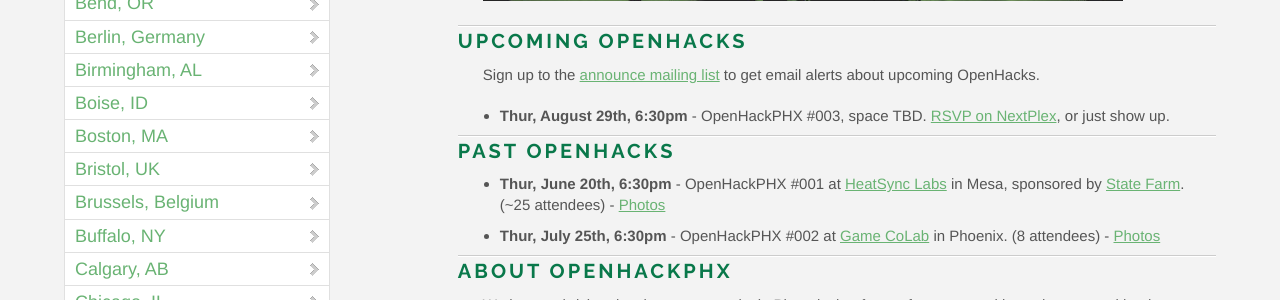
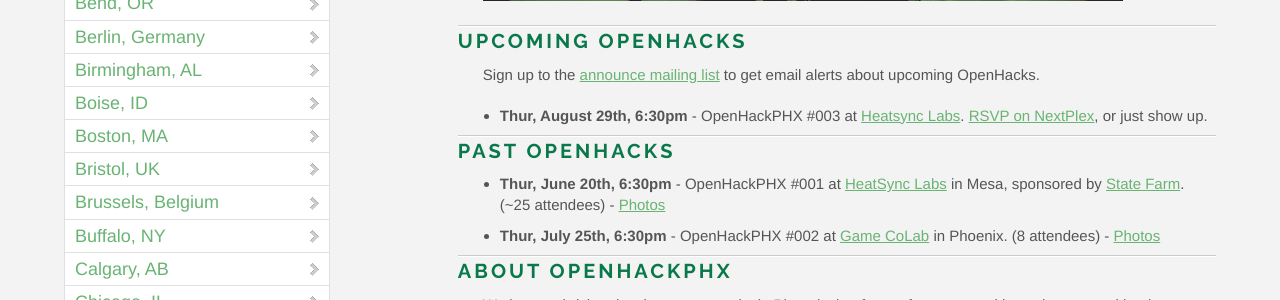
Before and after one commit to OpenHack/openhack.github.com, a Jekyll site: the page built from phoenix/index.markdown, in a window 1280 px wide and 900 px high, scrolled down 341 px. Shown: the part 153-453 px from the top of the window. Built offline with Jekyll 4.4.1, drawn with Linux system fonts in a browser that asks for light colours; nearby versions of some CDN libraries; Markdown is read by kramdown in place of the engine named in the settings; comment, search, counter and statistics services are not loaded.

Commit message:
new location; heatsync

```diff
--- a/phoenix/index.markdown
+++ b/phoenix/index.markdown
@@ -11,7 +11,7 @@
 
 Sign up to the [announce mailing list](http://eepurl.com/BkGf9) to get email alerts about upcoming OpenHacks.
 
-- **Thur, August 29th, 6:30pm** - OpenHackPHX #003, space TBD. [RSVP on NextPlex](http://nextplex.com/phoenix-az/calendar/events/8959-openhack-003), or just show up.
+- **Thur, August 29th, 6:30pm** - OpenHackPHX #003 at [Heatsync Labs](http://www.heatsynclabs.org/). [RSVP on NextPlex](http://nextplex.com/phoenix-az/calendar/events/8959-openhack-003), or just show up.
 
 ### Past OpenHacks
 
```
